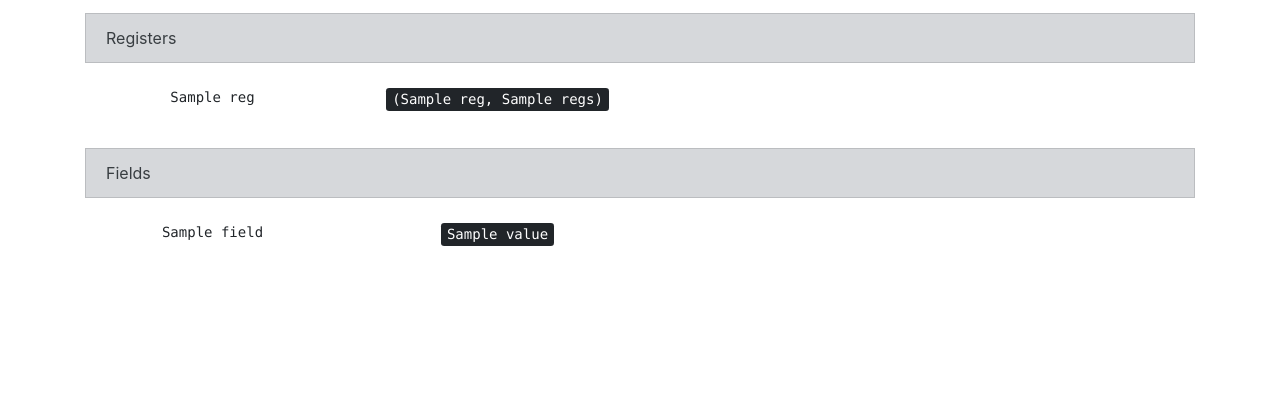
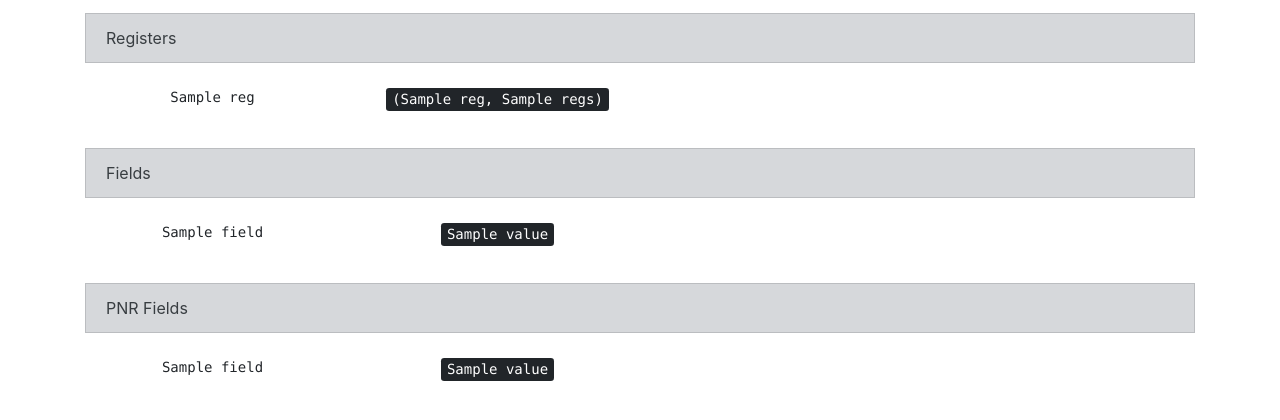
Before and after one commit to crazynayan/tpf2, a Python web app: template flask_app/templates/test_data_result.html in a window 1280 px wide. Shown: the part 357-777 px from the top of the page. Run offline with Jinja, Linux system fonts and the light colour scheme; the template is opened without the code that fills it: most values are stand-ins (such as "Sample title", 1, 10 or a date in 2020); some libraries are stand-ins or nearby versions.

Commit message:
Output PNR for result.

```diff
--- a/flask_app/templates/test_data_result.html
+++ b/flask_app/templates/test_data_result.html
@@ -69,16 +69,33 @@
             {% endfor %}
         {% endfor %}
     {% endif %}
+    {% if output.pnr_outputs %}
+        <br>
+        <div class="list-group list-group-item list-group-item-secondary">PNR Fields</div>
+        <br>
+        {% for pnr_output in output.pnr_outputs %}
+            {% for field_data in pnr_output.field_data %}
+                <div class="row">
+                    <div class="col-md-3 text-center">
+                        <pre>{{ field_data.field }}</pre>
+                    </div>
+                    {% for value in field_data.data %}
+                        <div class="col-md-3 text-center"><kbd>{{ value }}</kbd></div>
+                    {% endfor %}
+                </div>
+            {% endfor %}
+        {% endfor %}
+    {% endif %}
     {% if output.debug %}
         <br>
         <div class="list-group list-group-item list-group-item-secondary">Debug</div>
         <br>
         {% for trace in output.debug %}
             <div class="row">
-                <div class="col-md-2 align-middle">
+                <div class="col-md-3">
                     <kbd>{{ trace.hits }}</kbd>-{{ trace.label }}
                 </div>
-                <div class="col-md-2">
+                <div class="col-md-3">
                     {% for label, hits in trace.next_hits.items() %}
                         {% if hits %}
                             <div class="row">
@@ -89,7 +106,7 @@
                         {% endif %}
                     {% endfor %}
                 </div>
-                <div class="col-md-8 align-middle">
+                <div class="col-md-6">
                     {{ trace.command }} {{ trace.operands }}
                 </div>
             </div>
```
